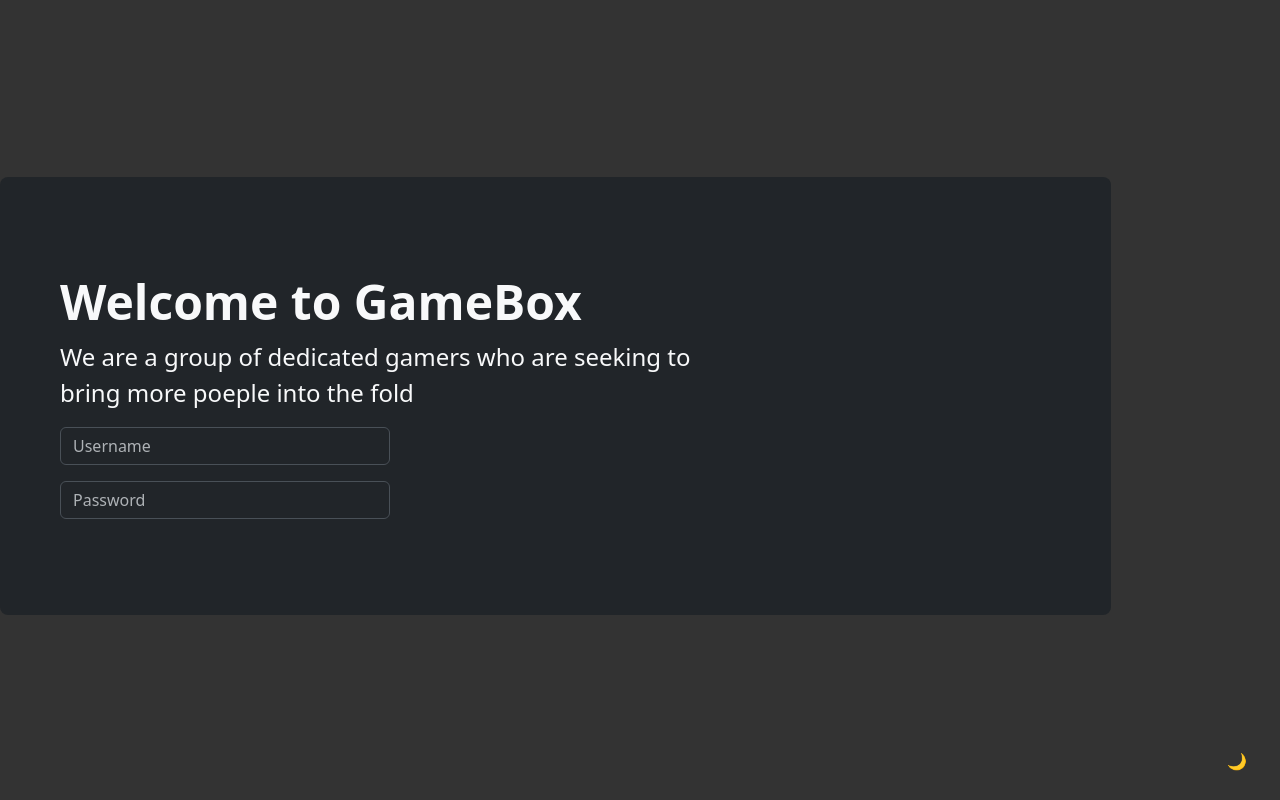
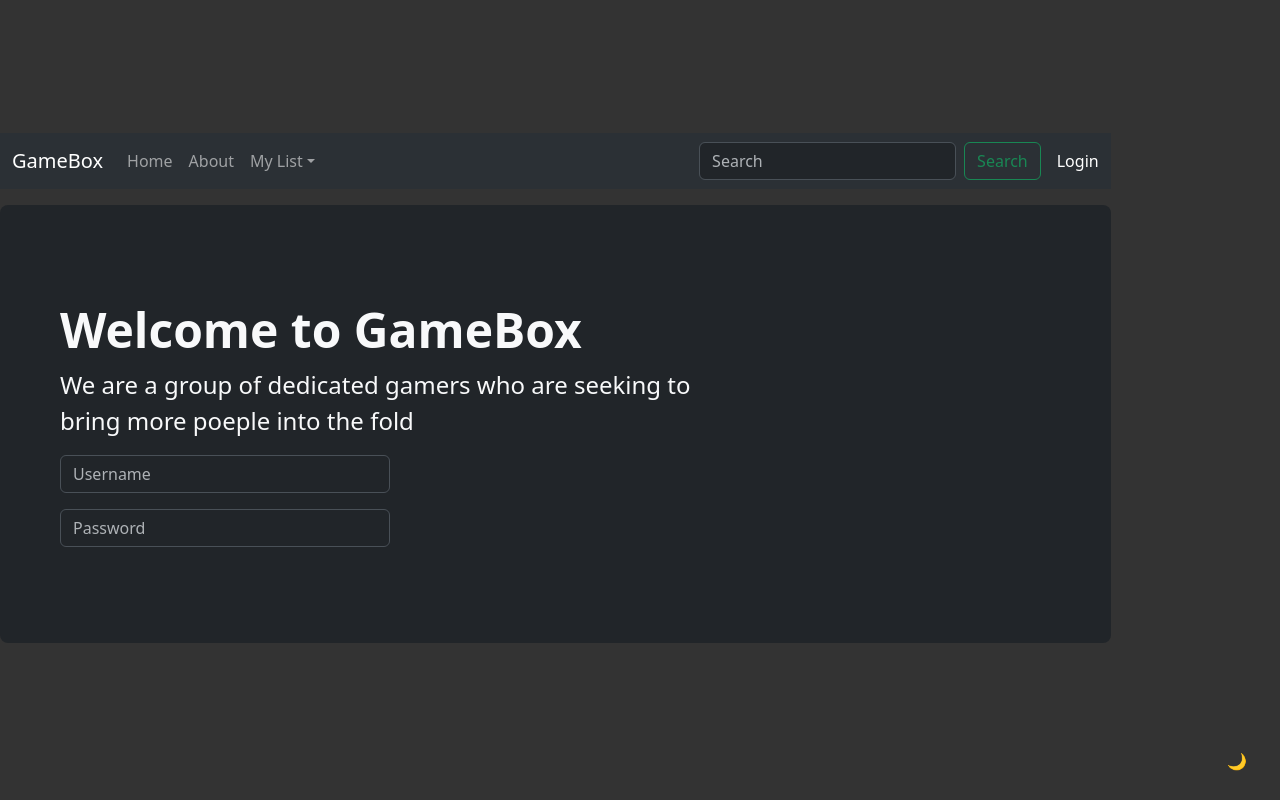
Before and after one commit to Kirknasty54/Gamebox, a React (Vite) app in the folder front_end/our-front-end-react/: page /about in a window 1280 px wide. Built offline with nearby package versions, Linux system fonts and the light colour scheme.

Commit message:
Update AboutPage.jsx

```diff
--- a/front_end/our-front-end-react/src/Pages/AboutPage.jsx
+++ b/front_end/our-front-end-react/src/Pages/AboutPage.jsx
@@ -1,8 +1,10 @@
 // AboutPage.js
 import React from 'react';
-
+import NavBar from '../Components/NavBar';
 const AboutPage = () => {
   return (
+    <>
+    <NavBar/>
     <div className='container'>
     <div className='row justify-content-center'>
     <div className = "p-5 mt-3 mb-4 bg-dark rounded-3" data-bs-theme='dark'>
@@ -20,6 +22,7 @@ const AboutPage = () => {
     </div>
     </div>
 </div>
+</>
   );
 };
 
```
